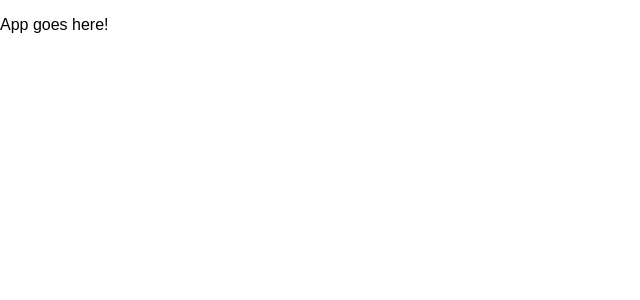
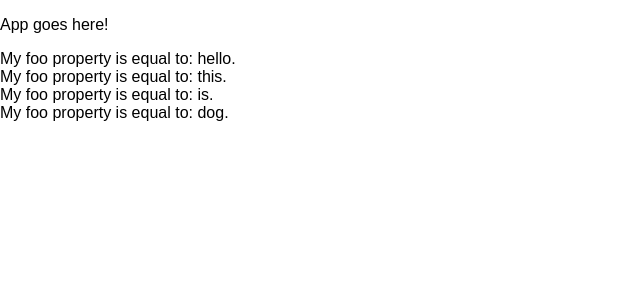
Before and after one commit to dan1elhughes/react-tutorial, a React (Create React App) app: page / in a window 1280 px wide. Shown: the top 300 px of the page, without its empty margins (0-640 px from the left). Built offline with nearby package versions, Linux system fonts and the light colour scheme.

Commit message:
Add Hello component

```diff
--- a/src/App.js
+++ b/src/App.js
@@ -1,11 +1,17 @@
 import React, { Component } from 'react';
 import './App.css';
+
+import Hello from './components/Hello/Hello';
 
 class App extends Component {
 	render() {
 		return (
 			<div className="App">
 				<p>App goes here!</p>
+				<Hello foo="hello"/>
+				<Hello foo="this"/>
+				<Hello foo="is"/>
+				<Hello foo="dog"/>
 			</div>
 		);
 	}
--- /dev/null
+++ b/src/components/Hello/Hello.js
@@ -0,0 +1,14 @@
+import React from 'react';
+import PropTypes from 'prop-types';
+
+export default class Hello extends React.Component {
+	render() {
+		return (
+			<div className="Hello">My foo property is equal to: {this.props.foo}.</div>
+		);
+	}
+}
+
+Hello.propTypes = {
+	foo: PropTypes.string.isRequired,
+};
```
